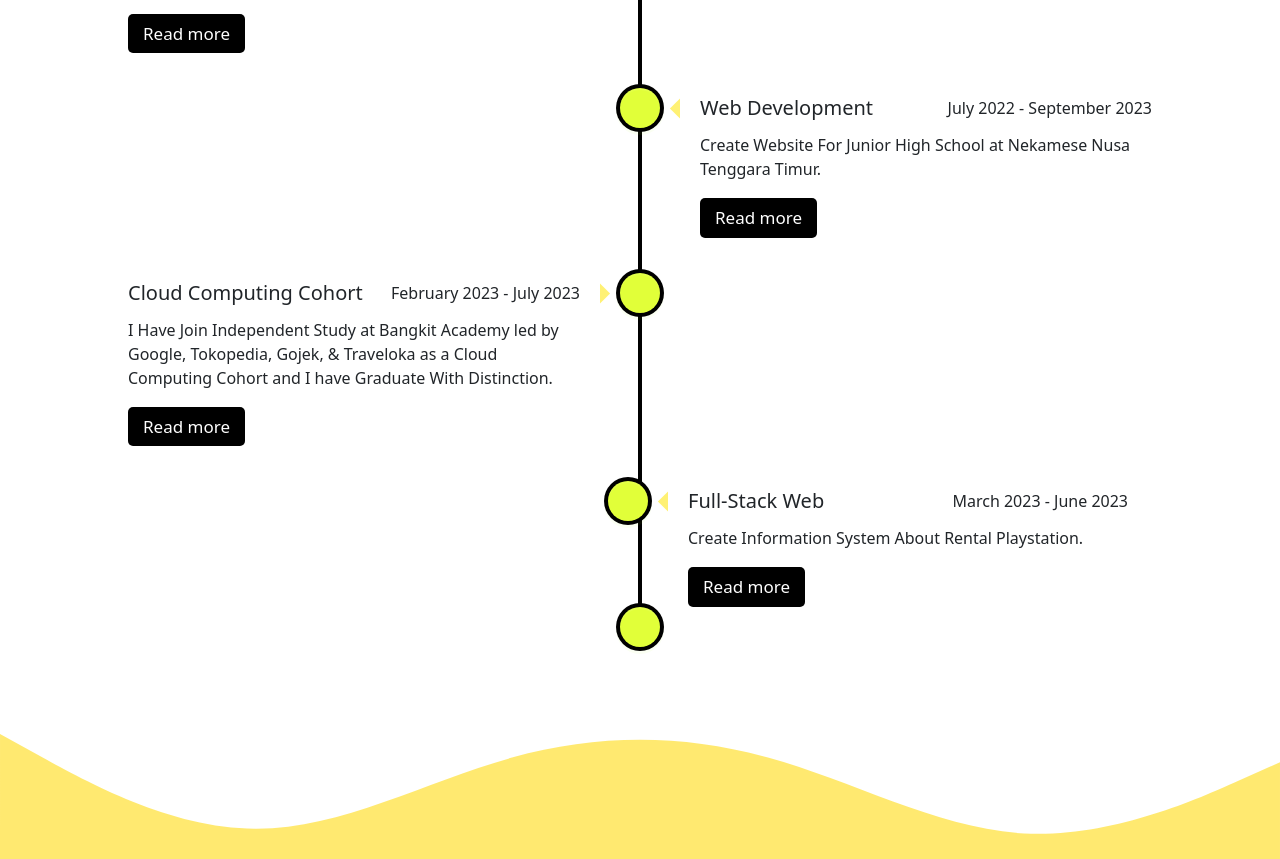
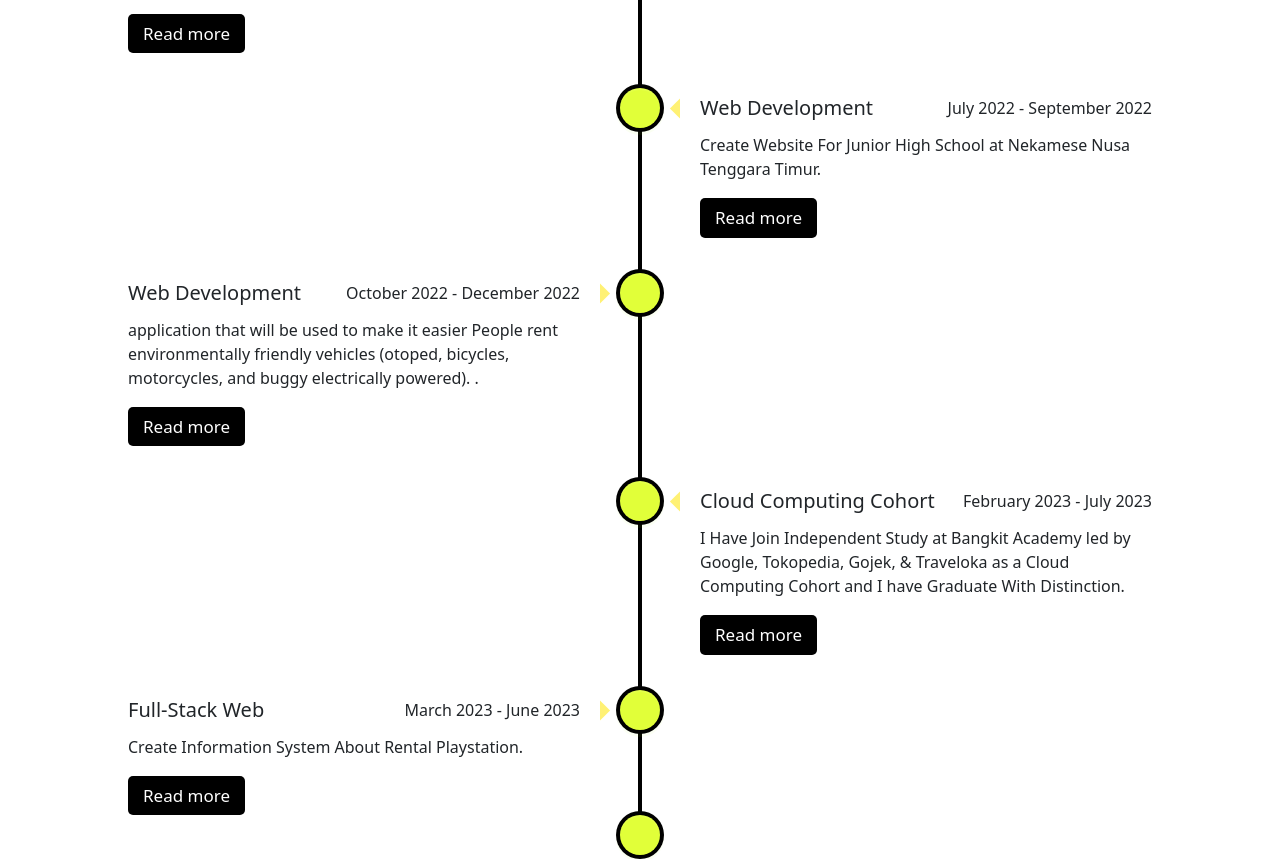
Before and after one commit to hsanbsri/hsanbsri.github.io, a plain HTML site: page index.html in a window 1280 px wide. Shown: the part 3206-4065 px from the top of the page. Drawn offline with nearby package versions, Linux system fonts and the light colour scheme; some icons are missing.

Commit message:
Update Exprience

```diff
--- a/index.html
+++ b/index.html
@@ -163,7 +163,7 @@
             <i class="icon"></i>
             <div class="details">
               <span class="title">Web Development</span>
-              <span>July 2022 - September 2023</span>
+              <span>July 2022 - September 2022</span>
             </div>
             <p>Create Website For Junior High School at Nekamese Nusa Tenggara Timur.</p>
             <div class="bottom">
@@ -175,6 +175,19 @@
           <section>
             <i class="icon"></i>
             <div class="details">
+              <span class="title">Web Development</span>
+              <span>October 2022 - December 2022</span>
+            </div>
+            <p>application that will be used to make it easier People rent environmentally friendly vehicles (otoped, bicycles, motorcycles, and buggy electrically powered). .</p>
+            <div class="bottom">
+              <a href="https://floplaystation.com">Read more</a>
+            </div>
+          </section>
+          </div>
+         <div class="row row-2" data-aos="fade-up-left">
+          <section>
+            <i class="icon"></i>
+            <div class="details">
               <span class="title">Cloud Computing Cohort</span>
               <span>February 2023 - July 2023</span>
             </div>
@@ -183,7 +196,8 @@
               <a href="https://grow.google/intl/id_id/bangkit">Read more</a>
             </div>
           </section>
-          <div class="row row-2" data-aos="fade-up-left">
+          </div>
+          <div class="row row-1" data-aos="fade-up-right">
             <section>
               <i class="icon"></i>
               <div class="details">
@@ -235,7 +249,6 @@
               <a class="btn btn-primary" href="backend.html" role="button" >Project Details</a>
             </div>
           </div>
-
           <div class="col-md-3 col-lg-4 d-flex align-items-stretch mb-5 mb-lg-0" data-aos="fade-up" data-aos-delay="400">
             <div class="icon-box">
               <div class="icon"><i class="bx"></i></div>
```
Lines whose indentation alone changed are shown as unchanged.
